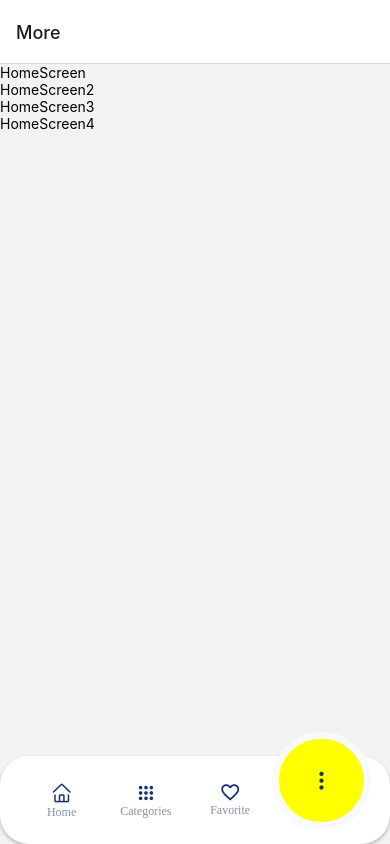
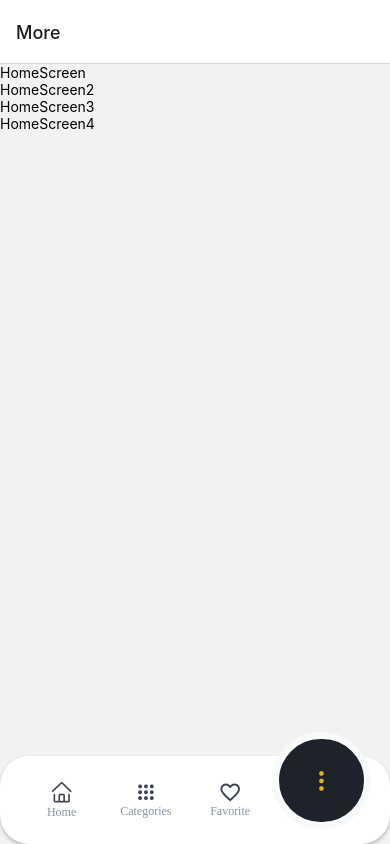
Before and after one commit to mukesh2309/Task, a React Native app: screen /More in a window 390 px wide. Built offline with nearby package versions, Linux system fonts and the light colour scheme.

Commit message:
bottom navigation done

```diff
--- a/app/navigation/tab/options.tsx
+++ b/app/navigation/tab/options.tsx
@@ -1,40 +1,47 @@
 import React from 'react';
-import { Pressable, StyleSheet, Text, View } from 'react-native';
+import {Pressable, StyleSheet, Text, View} from 'react-native';
 import AntDesign from 'react-native-vector-icons/AntDesign';
 import Entypo from 'react-native-vector-icons/Entypo';
 import MaterialCommunityIcons from 'react-native-vector-icons/MaterialCommunityIcons';
 import MaterialIcons from 'react-native-vector-icons/MaterialIcons';
-import { gray, primary, white } from '../../theme/colors';
-import { font } from '../../theme/fonts';
-import { text } from '../../theme/size';
-import { spacing } from '../../theme/spacing';
+import {black, gray, primary, secondary, white} from '../../theme/colors';
+import {font} from '../../theme/fonts';
+import {text} from '../../theme/size';
+import {spacing} from '../../theme/spacing';
 
 const tabBarOptions = (lable: string, focused: boolean) => {
   switch (lable) {
     case 'Home':
-      return <AntDesign name="home" size={spacing[22]} color={primary[800]} />;
+      const Icon = !focused ? AntDesign : Entypo;
+      return (
+        <Icon
+          name="home"
+          size={spacing[24]}
+          color={!focused ? black[600] : secondary[700]}
+        />
+      );
     case 'Categories':
       return (
         <MaterialCommunityIcons
           name="dots-grid"
-          size={spacing[22]}
-          color={primary[800]}
+          size={spacing[24]}
+          color={!focused ? black[600] : secondary[700]}
         />
       );
     case 'Favorite':
       return (
         <MaterialIcons
-          name="favorite-border"
-          size={spacing[22]}
-          color={primary[800]}
+          name={!focused ? 'favorite-border' : 'favorite'}
+          color={!focused ? black[600] : secondary[700]}
+          size={spacing[24]}
         />
       );
     case 'More':
       return (
         <Entypo
           name="dots-three-vertical"
-          size={spacing[20]}
-          color={primary[800]}
+          size={spacing[22]}
+          color={!focused ? black[600] : secondary[700]}
         />
       );
   }
@@ -47,7 +54,7 @@ const styles = StyleSheet.create({
     borderRadius: spacing[30],
     paddingHorizontal: spacing[20],
     height: spacing.value(90),
-    // paddingVertical: spacing[20],
+
     alignItems: 'center',
     shadowColor: '#000',
     shadowOffset: {
@@ -62,8 +69,13 @@ const styles = StyleSheet.create({
     flex: 1 / 4,
     alignItems: 'center',
   },
+  tabText: {
+    color: gray[500],
+    fontSize: text.base,
+    fontFamily: font.Medium,
+  },
   activeStyle: {
-    backgroundColor: 'yellow',
+    backgroundColor: black[900],
     borderRadius: spacing.value(100),
     alignItems: 'center',
     justifyContent: 'center',
@@ -118,16 +130,7 @@ export const MyTabBar = ({state, descriptors, navigation}) => {
             onLongPress={onLongPress}
             style={[styles.tab, isFocused && styles.activeStyle]}>
             {tabBarOptions(label, isFocused)}
-            {!isFocused ? (
-              <Text
-                style={{
-                  color: gray[500],
-                  fontSize: text.base,
-                  fontFamily: font.Medium,
-                }}>
-                {label}
-              </Text>
-            ) : null}
+            {!isFocused ? <Text style={[styles.tabText]}>{label}</Text> : null}
           </Pressable>
         );
       })}
--- a/app/theme/colors.tsx
+++ b/app/theme/colors.tsx
@@ -9,7 +9,8 @@ export const white = {
 
 export const secondary = {
     900 : '#F9B023',
-    800 : '#FFC83A'
+    800 : '#FFC83A',
+    700 : '#E0B420'
 }
 
 export const gray = {
@@ -19,9 +20,10 @@ export const gray = {
     500 : '#8891A5',
     600 : '#A9B4BC',
     400 : '#E7ECF0',
-    100 : '#F8F9FB'
+    100 : '#F8F9FB',
 }
 
 export const black = {
-    900: '#1E222B'
+    900: '#1E222B',
+    600 : '#3E4554',
 }
```
